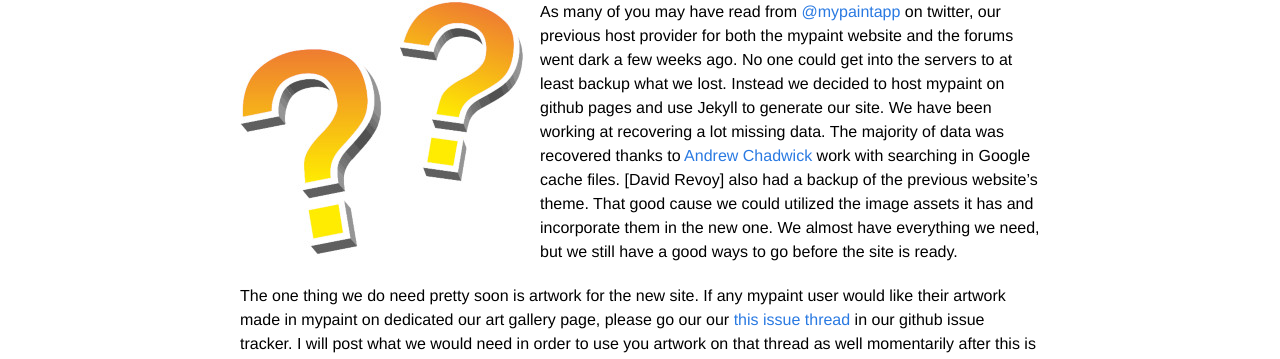
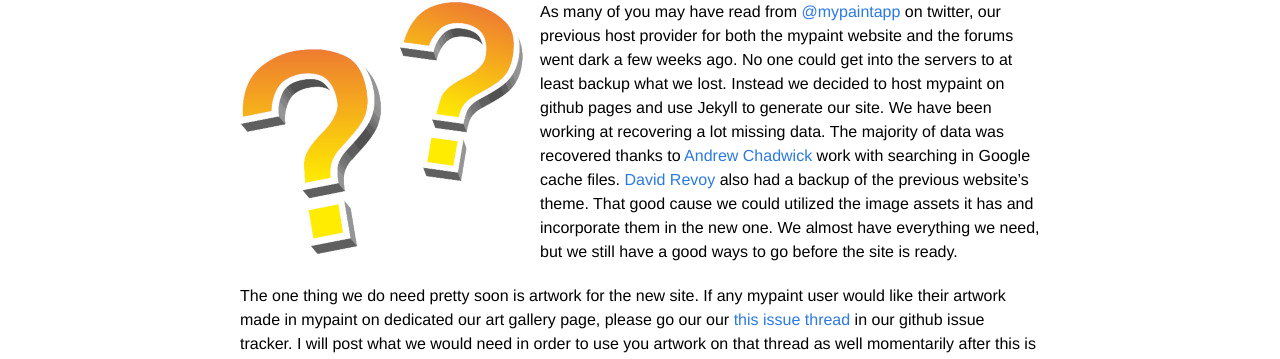
Before and after one commit to mypaint/website-2015, a Jekyll site: the page built from _posts/2015-12-05-state-of-website.md, in a window 1280 px wide. Shown: the part 202-561 px from the top of the page. Built offline with Jekyll 4.4.1, drawn with Linux system fonts in a browser that asks for light colours; some of the changed lines change nothing that is shown.

Commit message:
Fix Broken
Fix a link I forgot to add to the latest blog post on mypaint.org.

```diff
--- a/_posts/2015-12-05-state-of-website.md
+++ b/_posts/2015-12-05-state-of-website.md
@@ -19,11 +19,11 @@ to at least backup what we lost. Instead we decided to host mypaint on
 github pages and use Jekyll to generate our site. We have been working
 at recovering a lot missing data. The majority of data was recovered
 thanks to [Andrew Chadwick](https://github.com/achadwick) work with
-searching in Google cache files. [David Revoy] also had a backup of
-the previous website's theme. That good cause we could utilized the
-image assets it has and incorporate them in the new one. We almost have
-everything we need, but we still have a good ways to go before the site
-is ready.
+searching in Google cache files. [David Revoy](http://davidrevoy.com)
+also had a backup of the previous website's theme. That good cause we
+could utilized the image assets it has and incorporate them in the new
+one. We almost have everything we need, but we still have a good ways
+to go before the site is ready.
 
 The one thing we do need pretty soon is artwork for the new site. If
 any mypaint user would like their artwork made in mypaint on dedicated
```
